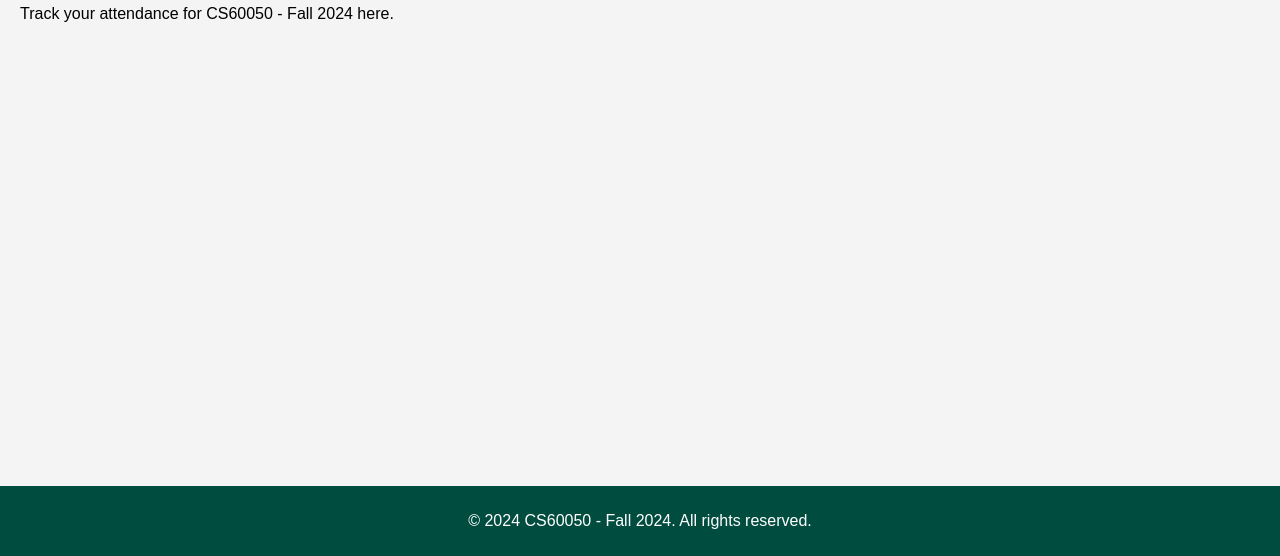
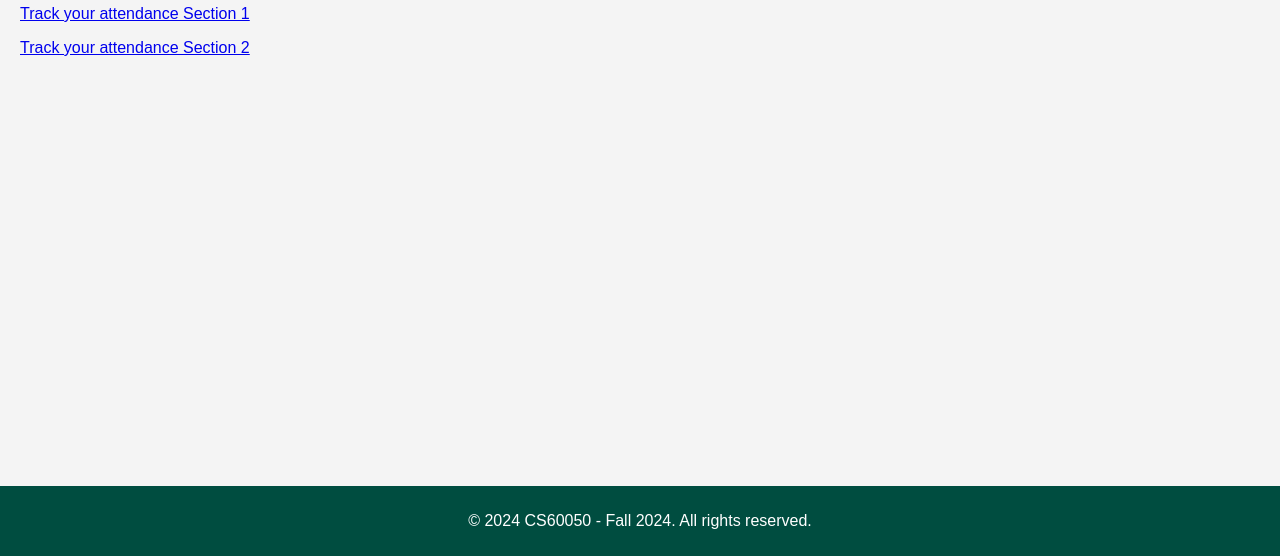
Before and after one commit to MANORANJANIITKGP/MACHINE-LEARNING-CS60050, a plain HTML site: page attendance.html in a window 1280 px wide. Shown: the part 244-800 px from the top of the page. Drawn offline with Linux system fonts and the light colour scheme.

Commit message:
Update attendance.html

```diff
--- a/attendance.html
+++ b/attendance.html
@@ -66,13 +66,15 @@
         <h2>MACHINE LEARNING - CS60050 - Fall 2024</h2>
     </div>
     <div class="nav">
-        <a href="index.html">Home</a>
+        <a href="ml.html">Home</a>
         <a href="materials.html">Class Materials</a>
         <a href="attendance.html">Attendance</a>
     </div>
     <div class="content" id="attendance">
         <h2>Attendance</h2>
-        <p>Track your attendance for CS60050 - Fall 2024 here.</p>
+        <!--<p>Track your attendance for CS60050 - Fall 2024 here.</p>-->
+        <p><a href="https://docs.google.com/spreadsheets/d/1A6fwFqdyxb7CO4AArCLE8WeMjch-kuqAXBmlOZNbWVU/edit?usp=sharing">Track your attendance Section 1</a></p>
+         <p><a href="https://docs.google.com/spreadsheets/d/1vzsBE02E2XG1NaHny-c8dsNVB33qbtjtbmkRaPOEges/edit?usp=sharing">Track your attendance Section 2</a></p>
     </div>
     <div class="footer">
         <p>&copy; 2024 CS60050 - Fall 2024. All rights reserved.</p>
```
